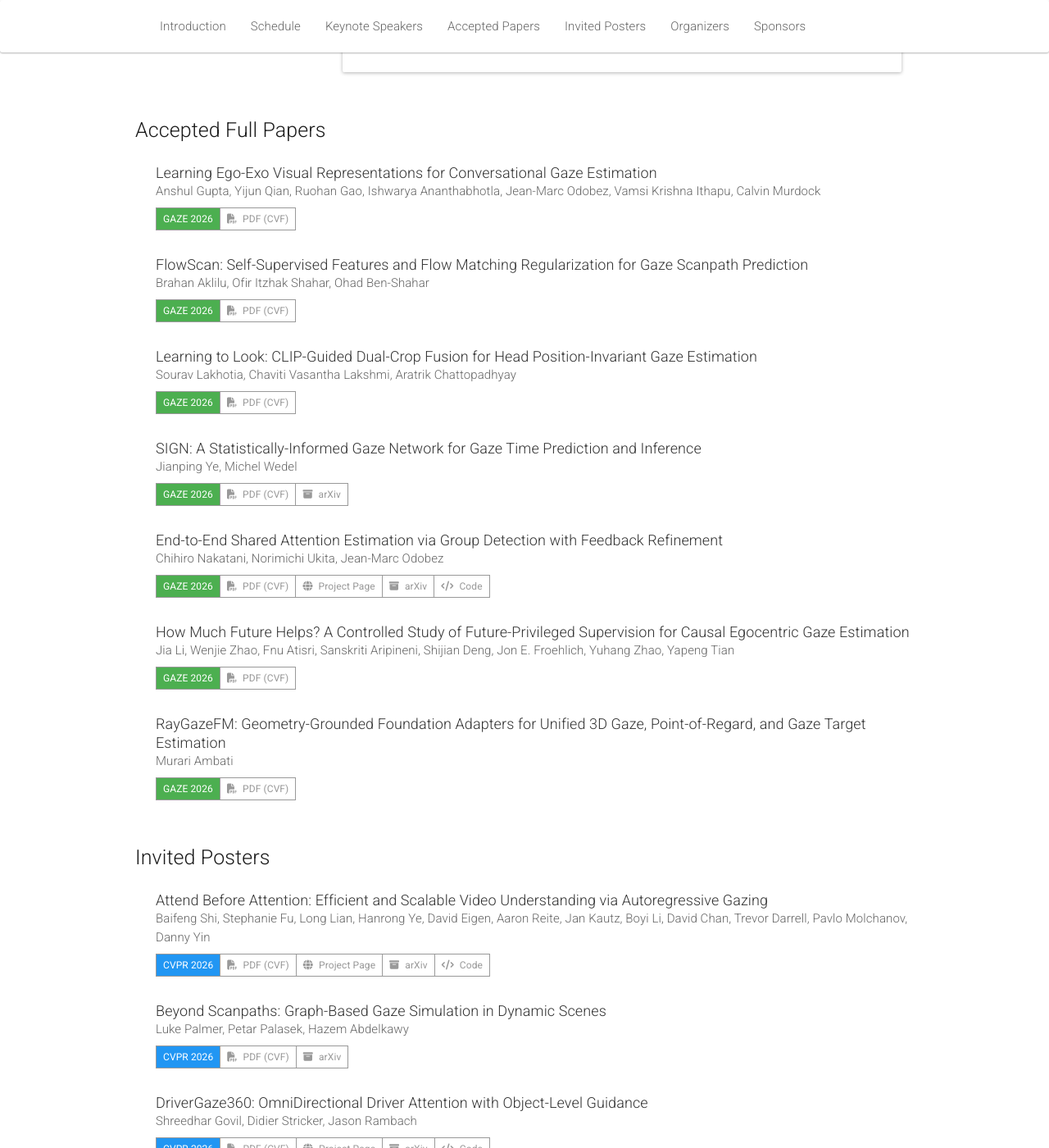
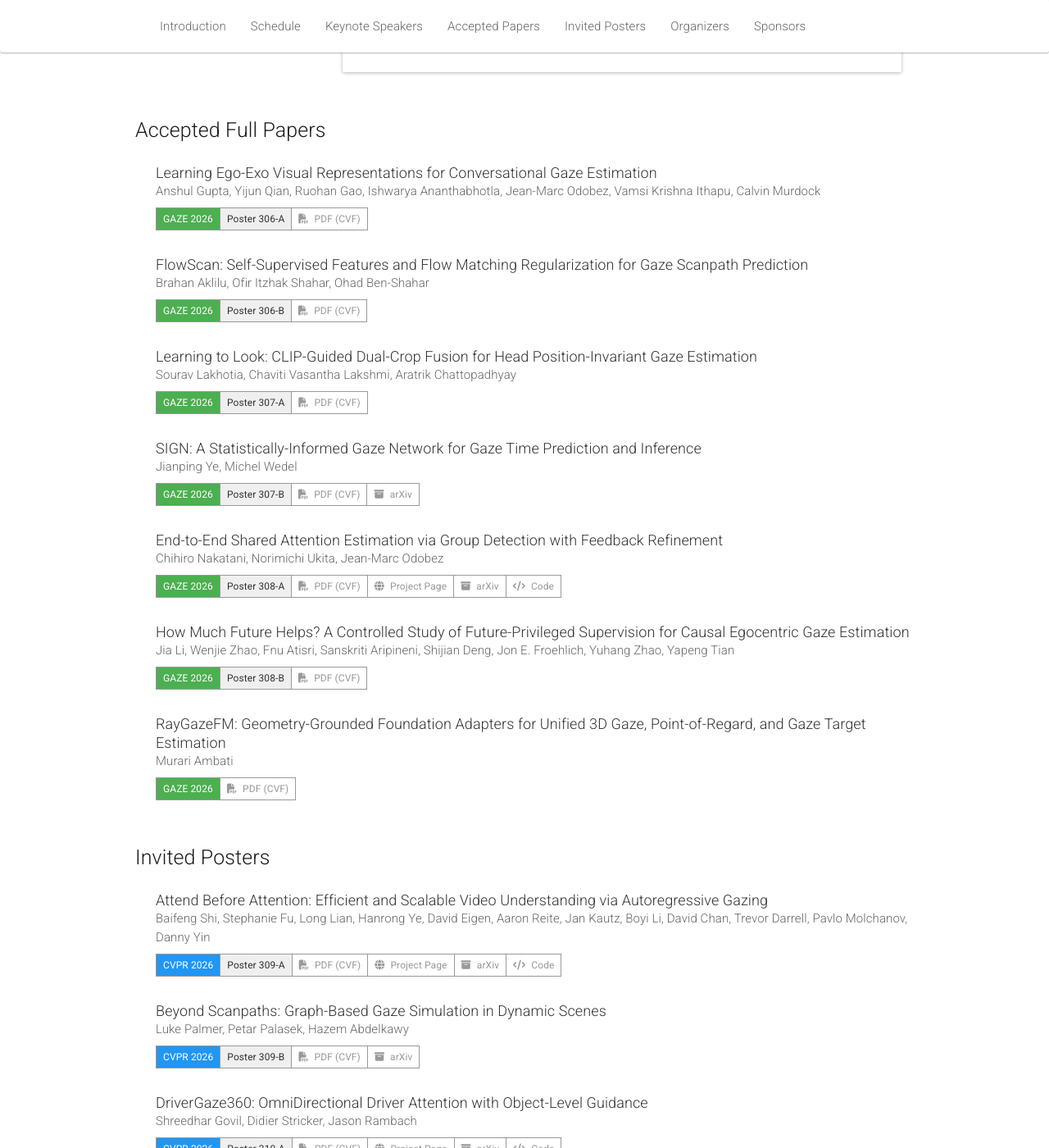
Before and after one commit to gazeworkshop/gazeworkshop.github.io, a Jekyll site: the page built from _pages/home_2026.md, in a window 1280 px wide and 1400 px high, scrolled down 3392 px. Shown: the whole window at 82% size. Built offline with Jekyll 4.4.1, drawn with Linux system fonts in a browser that asks for light colours; nearby versions of some CDN libraries; some of the changed text lies outside the part shown.

Commit message:
Add Poster IDs for 2026 posters

```diff
--- a/_pages/home_2026.md
+++ b/_pages/home_2026.md
@@ -257,9 +257,10 @@ acknowledgements: ""
       <span class="title">Learning Ego-Exo Visual Representations for Conversational Gaze Estimation
 	  </span>
       <span class="authors">Anshul Gupta, Yijun Qian, Ruohan Gao, Ishwarya Ananthabhotla, Jean-Marc Odobez, Vamsi Krishna Ithapu, Calvin Murdock
-	  </span>
+      </span>
       <div class="btn-group btn-group-xs" role="group">
         <button class="btn btn-success">GAZE 2026</button>
+        <button class="btn btn-poster-id">Poster 306-A</button>
 	    <a class="btn btn-default" target="_blank" href="https://openaccess.thecvf.com/content/CVPR2026W/GAZE/papers/Gupta_Learning_Ego-Exo_Visual_Representations_for_Conversational_Gaze_Estimation_CVPRW_2026_paper.pdf"><i class="fas fa-file-pdf"></i> PDF (CVF)</a>
         <!-- <a class="btn btn-default" target="_blank" href="https://autogaze.github.io/"><i class="fas fa-globe"></i> Project Page</a> -->
         <!-- <a class="btn btn-default" target="_blank" href="https://arxiv.org/abs/2603.12254"><i class="fas fa-archive"></i> arXiv</a> -->
@@ -271,9 +272,10 @@ acknowledgements: ""
       <span class="title">FlowScan: Self-Supervised Features and Flow Matching Regularization for Gaze Scanpath Prediction
 	  </span>
       <span class="authors">Brahan Aklilu, Ofir Itzhak Shahar, Ohad Ben-Shahar
-	  </span>
+      </span>
       <div class="btn-group btn-group-xs" role="group">
         <button class="btn btn-success">GAZE 2026</button>
+        <button class="btn btn-poster-id">Poster 306-B</button>
 	    <a class="btn btn-default" target="_blank" href="https://openaccess.thecvf.com/content/CVPR2026W/GAZE/papers/Aklilu_FlowScan_Self-Supervised_Features_and_Flow_Matching_Regularization_for_Gaze_Scanpath_CVPRW_2026_paper.pdf"><i class="fas fa-file-pdf"></i> PDF (CVF)</a>
         <!-- <a class="btn btn-default" target="_blank" href="https://autogaze.github.io/"><i class="fas fa-globe"></i> Project Page</a> -->
         <!-- <a class="btn btn-default" target="_blank" href="https://arxiv.org/abs/2603.12254"><i class="fas fa-archive"></i> arXiv</a> -->
@@ -285,9 +287,10 @@ acknowledgements: ""
       <span class="title">Learning to Look: CLIP-Guided Dual-Crop Fusion for Head Position-Invariant Gaze Estimation
 	  </span>
       <span class="authors">Sourav Lakhotia, Chaviti Vasantha Lakshmi, Aratrik Chattopadhyay
-	  </span>
+      </span>
       <div class="btn-group btn-group-xs" role="group">
         <button class="btn btn-success">GAZE 2026</button>
+        <button class="btn btn-poster-id">Poster 307-A</button>
 	    <a class="btn btn-default" target="_blank" href="https://openaccess.thecvf.com/content/CVPR2026W/GAZE/papers/Lakhotia_Learning_to_Look_CLIP-Guided_Dual-Crop_Fusion_for_Head_Position-Invariant_Gaze_CVPRW_2026_paper.pdf"><i class="fas fa-file-pdf"></i> PDF (CVF)</a>
         <!-- <a class="btn btn-default" target="_blank" href="https://autogaze.github.io/"><i class="fas fa-globe"></i> Project Page</a> -->
         <!-- <a class="btn btn-default" target="_blank" href="https://arxiv.org/abs/2603.12254"><i class="fas fa-archive"></i> arXiv</a> -->
@@ -299,9 +302,10 @@ acknowledgements: ""
       <span class="title">SIGN: A Statistically-Informed Gaze Network for Gaze Time Prediction and Inference
 	  </span>
       <span class="authors">Jianping Ye, Michel Wedel
-	  </span>
+      </span>
       <div class="btn-group btn-group-xs" role="group">
         <button class="btn btn-success">GAZE 2026</button>
+        <button class="btn btn-poster-id">Poster 307-B</button>
 	    <a class="btn btn-default" target="_blank" href="https://openaccess.thecvf.com/content/CVPR2026W/GAZE/papers/Ye_SIGN_A_Statistically-Informed_Gaze_Network_for_Gaze_Time_Prediction_and_CVPRW_2026_paper.pdf"><i class="fas fa-file-pdf"></i> PDF (CVF)</a>
         <!-- <a class="btn btn-default" target="_blank" href="https://autogaze.github.io/"><i class="fas fa-globe"></i> Project Page</a> -->
         <a class="btn btn-default" target="_blank" href="https://arxiv.org/abs/2501.17422"><i class="fas fa-archive"></i> arXiv</a>
@@ -313,9 +317,10 @@ acknowledgements: ""
       <span class="title">End-to-End Shared Attention Estimation via Group Detection with Feedback Refinement
 	  </span>
       <span class="authors">Chihiro Nakatani, Norimichi Ukita, Jean-Marc Odobez
-	  </span>
+      </span>
       <div class="btn-group btn-group-xs" role="group">
         <button class="btn btn-success">GAZE 2026</button>
+        <button class="btn btn-poster-id">Poster 308-A</button>
 	    <a class="btn btn-default" target="_blank" href="https://openaccess.thecvf.com/content/CVPR2026W/GAZE/papers/Nakatani_End-to-End_Shared_Attention_Estimation_via_Group_Detection_with_Feedback_Refinement_CVPRW_2026_paper.pdf"><i class="fas fa-file-pdf"></i> PDF (CVF)</a>
         <a class="btn btn-default" target="_blank" href="https://chihina.github.io/sagd-CVPRW2026-page/"><i class="fas fa-globe"></i> Project Page</a>
         <a class="btn btn-default" target="_blank" href="https://arxiv.org/abs/2604.01714"><i class="fas fa-archive"></i> arXiv</a>
@@ -327,9 +332,10 @@ acknowledgements: ""
       <span class="title">How Much Future Helps? A Controlled Study of Future-Privileged Supervision for Causal Egocentric Gaze Estimation
 	  </span>
       <span class="authors">Jia Li, Wenjie Zhao, Fnu Atisri, Sanskriti Aripineni, Shijian Deng, Jon E. Froehlich, Yuhang Zhao, Yapeng Tian
-	  </span>
+      </span>
       <div class="btn-group btn-group-xs" role="group">
         <button class="btn btn-success">GAZE 2026</button>
+        <button class="btn btn-poster-id">Poster 308-B</button>
 	    <a class="btn btn-default" target="_blank" href="https://openaccess.thecvf.com/content/CVPR2026W/GAZE/papers/Li_How_Much_Future_Helps_A_Controlled_Study_of_Future-Privileged_Supervision_CVPRW_2026_paper.pdf"><i class="fas fa-file-pdf"></i> PDF (CVF)</a>
         <!-- <a class="btn btn-default" target="_blank" href="https://autogaze.github.io/"><i class="fas fa-globe"></i> Project Page</a> -->
         <!-- <a class="btn btn-default" target="_blank" href="https://arxiv.org/abs/2603.12254"><i class="fas fa-archive"></i> arXiv</a> -->
@@ -363,6 +369,7 @@ acknowledgements: ""
       <span class="authors">Baifeng Shi, Stephanie Fu, Long Lian, Hanrong Ye, David Eigen, Aaron Reite, Jan Kautz, Boyi Li, David Chan, Trevor Darrell, Pavlo Molchanov, Danny Yin</span>
       <div class="btn-group btn-group-xs" role="group">
         <button class="btn btn-primary">CVPR 2026</button>
+        <button class="btn btn-poster-id">Poster 309-A</button>
 	    <a class="btn btn-default" target="_blank" href="https://openaccess.thecvf.com//content/CVPR2026/papers/Shi_Attend_Before_Attention_Efficient_and_Scalable_Video_Understanding_via_Autoregressive_CVPR_2026_paper.pdf"><i class="fas fa-file-pdf"></i> PDF (CVF)</a>
         <a class="btn btn-default" target="_blank" href="https://autogaze.github.io/"><i class="fas fa-globe"></i> Project Page</a>
         <a class="btn btn-default" target="_blank" href="https://arxiv.org/abs/2603.12254"><i class="fas fa-archive"></i> arXiv</a>
@@ -375,6 +382,7 @@ acknowledgements: ""
       <span class="authors">Luke Palmer, Petar Palasek, Hazem Abdelkawy</span>
       <div class="btn-group btn-group-xs" role="group">
         <button class="btn btn-primary">CVPR 2026</button>
+        <button class="btn btn-poster-id">Poster 309-B</button>
 	    <a class="btn btn-default" target="_blank" href="https://openaccess.thecvf.com//content/CVPR2026/papers/Palmer_Beyond_Scanpaths_Graph-Based_Gaze_Simulation_in_Dynamic_Scenes_CVPR_2026_paper.pdf"><i class="fas fa-file-pdf"></i> PDF (CVF)</a>
         <!-- <a class="btn btn-default" target="_blank" href="https://autogaze.github.io/"><i class="fas fa-globe"></i> Project Page</a> -->
         <a class="btn btn-default" target="_blank" href="https://arxiv.org/abs/2603.28319"><i class="fas fa-archive"></i> arXiv</a>
@@ -387,6 +395,7 @@ acknowledgements: ""
       <span class="authors">Shreedhar Govil, Didier Stricker, Jason Rambach</span>
       <div class="btn-group btn-group-xs" role="group">
         <button class="btn btn-primary">CVPR 2026</button>
+        <button class="btn btn-poster-id">Poster 310-A</button>
 	    <a class="btn btn-default" target="_blank" href="https://openaccess.thecvf.com//content/CVPR2026/papers/Govil_DriverGaze360_OmniDirectional_Driver_Attention_with_Object-Level_Guidance_CVPR_2026_paper.pdf"><i class="fas fa-file-pdf"></i> PDF (CVF)</a>
         <a class="btn btn-default" target="_blank" href="https://dfki-av.github.io/drivergaze360/"><i class="fas fa-globe"></i> Project Page</a>
         <a class="btn btn-default" target="_blank" href="https://arxiv.org/abs/2512.14266"><i class="fas fa-archive"></i> arXiv</a>
@@ -399,6 +408,7 @@ acknowledgements: ""
       <span class="authors">Fiona Ryan, Immanuel Ananthabhotla, Pulkit Qian, Judy Hoffman, James M. Rehg, Vamsi Krishna Ithapu, Calvin Murdock</span>
       <div class="btn-group btn-group-xs" role="group">
         <button class="btn btn-primary">CVPR 2026</button>
+        <button class="btn btn-poster-id">Poster 310-B</button>
 	    <a class="btn btn-default" target="_blank" href="https://openaccess.thecvf.com/content/CVPR2026/papers/Ryan_Forecasting_3D_Scanpaths_in_Egocentric_Video_CVPR_2026_paper.pdf"><i class="fas fa-file-pdf"></i> PDF (CVF)</a>
         <!-- <a class="btn btn-default" target="_blank" href="https://autogaze.github.io/"><i class="fas fa-globe"></i> Project Page</a> -->
         <!-- <a class="btn btn-default" target="_blank" href="https://arxiv.org/abs/2603.12254"><i class="fas fa-archive"></i> arXiv</a> -->
@@ -411,6 +421,7 @@ acknowledgements: ""
       <span class="authors">Xu Cao, Houze Yang, Vipin Gunda, Zhongyi Zhou, Tianyu Xu, Adarsh Kowdle, Inki Kim, James Rehg</span>
       <div class="btn-group btn-group-xs" role="group">
         <button class="btn btn-primary">CVPR 2026</button>
+        <button class="btn btn-poster-id">Poster 311-A</button>
 	    <a class="btn btn-default" target="_blank" href="https://openaccess.thecvf.com/content/CVPR2026/papers/Cao_Gaze_Target_Estimation_Anywhere_with_Concepts_CVPR_2026_paper.pdf"><i class="fas fa-file-pdf"></i> PDF (CVF)</a>
         <!-- <a class="btn btn-default" target="_blank" href="https://autogaze.github.io/"><i class="fas fa-globe"></i> Project Page</a> -->
         <!-- <a class="btn btn-default" target="_blank" href="https://arxiv.org/abs/2603.12254"><i class="fas fa-archive"></i> arXiv</a> -->
@@ -423,6 +434,7 @@ acknowledgements: ""
       <span class="authors">Gil Shapira, Ishay Goldin, Evgeny Artyomov, Niv Zehngut</span>
       <div class="btn-group btn-group-xs" role="group">
         <button class="btn btn-primary">CVPR 2026</button>
+        <button class="btn btn-poster-id">Poster 311-B</button>
         <a class="btn btn-default" target="_blank" href="https://openaccess.thecvf.com//content/CVPR2026/papers/Shapira_GazeShift_Unsupervised_Gaze_Estimation_and_Dataset_for_VR_CVPR_2026_paper.pdf"><i class="fas fa-file-pdf"></i> PDF (CVF)</a>
         <!-- <a class="btn btn-default" target="_blank" href="https://autogaze.github.io/"><i class="fas fa-globe"></i> Project Page</a> -->
         <a class="btn btn-default" target="_blank" href="https://arxiv.org/abs/2603.07832"><i class="fas fa-archive"></i> arXiv</a>
@@ -435,6 +447,7 @@ acknowledgements: ""
       <span class="authors">Xinpeng Li, Bolin Lai, Hardy Chen, Shijian Deng, Cihang Xie, Yuyin Zhou, James Matthew Rehg, Yapeng Tian</span>
       <div class="btn-group btn-group-xs" role="group">
         <button class="btn btn-primary">CVPR 2026</button>
+        <button class="btn btn-poster-id">Poster 312-A</button>
         <a class="btn btn-default" target="_blank" href="https://openaccess.thecvf.com//content/CVPR2026/papers/Li_Omni-MMSI_Toward_Identity-attributed_Social_Interaction_Understanding_CVPR_2026_paper.pdf"><i class="fas fa-file-pdf"></i> PDF (CVF)</a>
         <a class="btn btn-default" target="_blank" href="https://sampson-lee.github.io/omni-mmsi-project-page/"><i class="fas fa-globe"></i> Project Page</a>
         <a class="btn btn-default" target="_blank" href="https://arxiv.org/abs/2604.00267"><i class="fas fa-archive"></i> arXiv</a>
@@ -447,6 +460,7 @@ acknowledgements: ""
       <span class="authors">Yanming Peng, Shijing Wang, Yaping Huang, Yi Tian</span>
       <div class="btn-group btn-group-xs" role="group">
         <button class="btn btn-primary">CVPR 2026</button>
+        <button class="btn btn-poster-id">Poster 312-B</button>
         <a class="btn btn-default" target="_blank" href="https://openaccess.thecvf.com//content/CVPR2026/papers/Peng_See_Through_the_Noise_Improving_Domain_Generalization_in_Gaze_Estimation_CVPR_2026_paper.pdf"><i class="fas fa-file-pdf"></i> PDF (CVF)</a>
         <!-- <a class="btn btn-default" target="_blank" href="https://autogaze.github.io/"><i class="fas fa-globe"></i> Project Page</a> -->
         <a class="btn btn-default" target="_blank" href="https://arxiv.org/abs/2604.16562"><i class="fas fa-archive"></i> arXiv</a>
```
